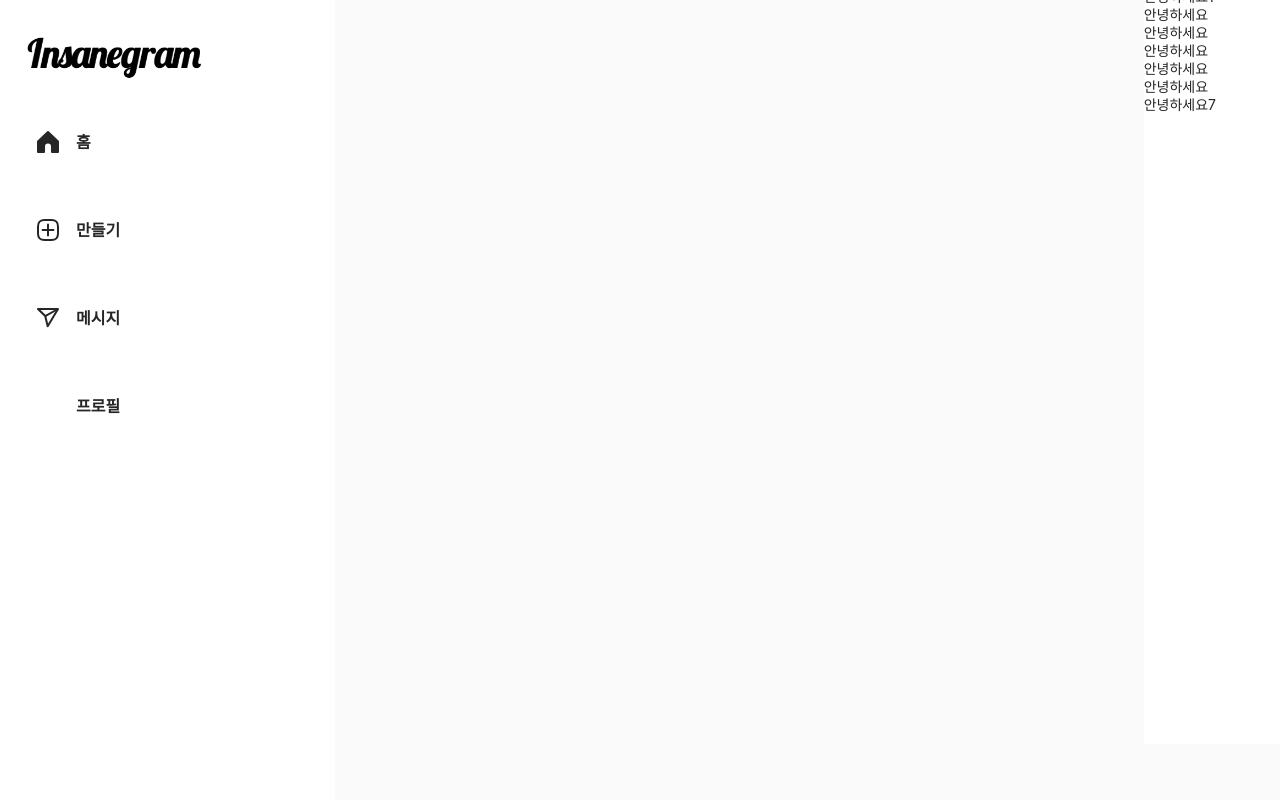
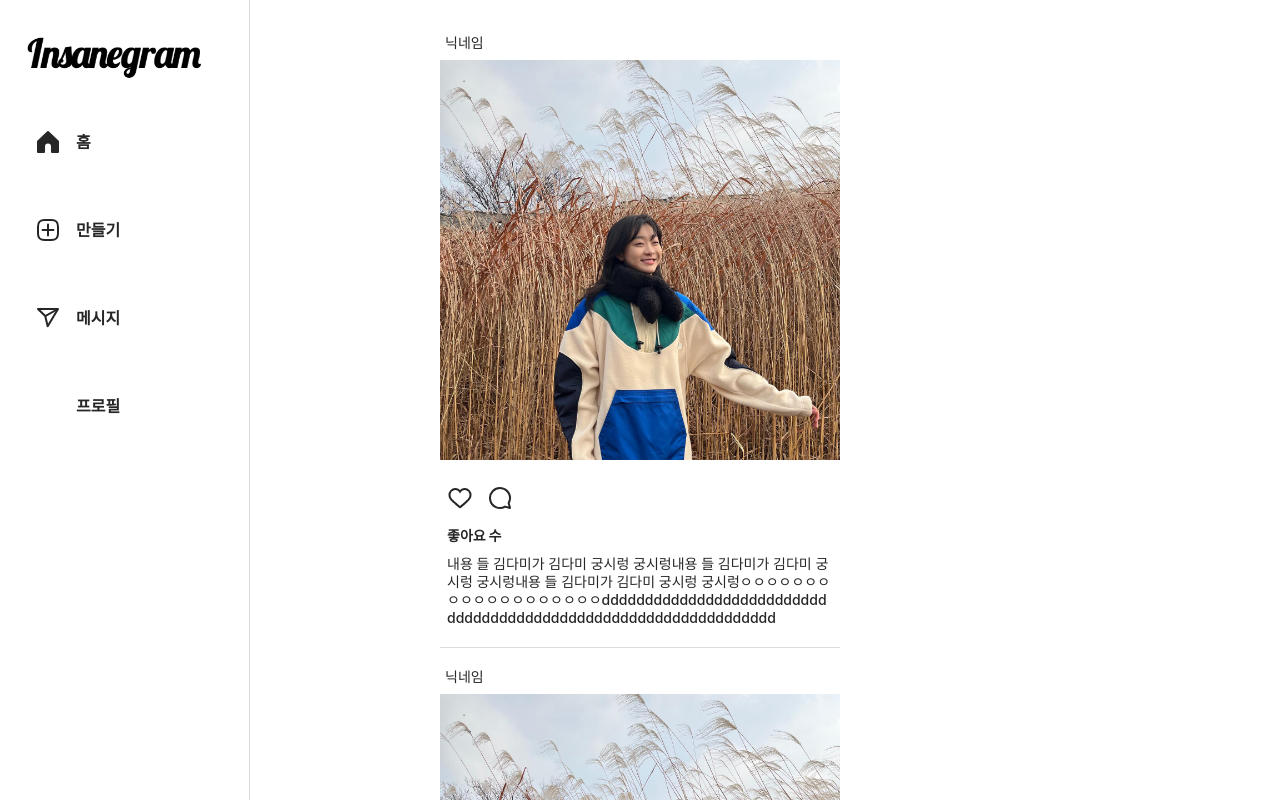
Before and after one commit to team-CSYLK/frontend, a React (Create React App) app: page /Profile in a window 1280 px wide. Both pictures are taken after a click on the picture 122 px from the left and 53 px from the top of the page. Built offline with nearby package versions, Linux system fonts and the light colour scheme.

Commit message:
[feat] 메인페이지 하드코딩

```diff
--- /dev/null
+++ b/src/components/MainCard.js
@@ -0,0 +1,207 @@
+import React from "react";
+import styled from "styled-components";
+
+const MainCard = () => {
+  return (
+    <>
+      <MainArticle>
+        {" "}
+        <MainArticleDiv>
+          <MainArticleHeader>
+            <MainArticleProfile>
+              {/* TODO: 이미지 받고 해봄 */}
+              <div />
+              <div> 닉네임</div>
+            </MainArticleProfile>
+          </MainArticleHeader>
+          <MainArticleBody>
+            <CardImg
+              alt="kimdami"
+              src="img/271606564_330827408893207_6648318583164176157_n.jpg"
+            />
+          </MainArticleBody>
+          <MainArticleFooter>
+            <CardFooterSection>
+              <span>
+                <CardFooterButton>
+                  <div>
+                    <CardFooterSvg
+                      aria-label="좋아요"
+                      height="24"
+                      role="img"
+                      viewBox="0 0 24 24"
+                      width="24"
+                    >
+                      <path d="M16.792 3.904A4.989 4.989 0 0 1 21.5 9.122c0 3.072-2.652 4.959-5.197 7.222-2.512 2.243-3.865 3.469-4.303 3.752-.477-.309-2.143-1.823-4.303-3.752C5.141 14.072 2.5 12.167 2.5 9.122a4.989 4.989 0 0 1 4.708-5.218 4.21 4.21 0 0 1 3.675 1.941c.84 1.175.98 1.763 1.12 1.763s.278-.588 1.11-1.766a4.17 4.17 0 0 1 3.679-1.938m0-2a6.04 6.04 0 0 0-4.797 2.127 6.052 6.052 0 0 0-4.787-2.127A6.985 6.985 0 0 0 .5 9.122c0 3.61 2.55 5.827 5.015 7.97.283.246.569.494.853.747l1.027.918a44.998 44.998 0 0 0 3.518 3.018 2 2 0 0 0 2.174 0 45.263 45.263 0 0 0 3.626-3.115l.922-.824c.293-.26.59-.519.885-.774 2.334-2.025 4.98-4.32 4.98-7.94a6.985 6.985 0 0 0-6.708-7.218Z"></path>
+                    </CardFooterSvg>
+                  </div>
+                </CardFooterButton>
+              </span>
+              <span>
+                <CardFooterButton>
+                  <div>
+                    <CardFooterSvg
+                      aria-label="댓글 달기"
+                      height="24"
+                      role="img"
+                      viewBox="0 0 24 24"
+                      width="24"
+                    >
+                      <path
+                        d="M20.656 17.008a9.993 9.993 0 1 0-3.59 3.615L22 22Z"
+                        fill="none"
+                        stroke="currentColor"
+                        strokeLinejoin="round"
+                        strokeWidth="2"
+                      ></path>
+                    </CardFooterSvg>
+                  </div>
+                </CardFooterButton>
+              </span>
+            </CardFooterSection>
+            <CardFooterLikeCount>좋아요 수</CardFooterLikeCount>
+            <CardFooterContent>
+              내용 들 김다미가 김다미 궁시렁 궁시렁내용 들 김다미가 김다미
+              궁시렁 궁시렁내용 들 김다미가 김다미 궁시렁
+              궁시렁ㅇㅇㅇㅇㅇㅇㅇㅇㅇㅇㅇㅇㅇㅇㅇㅇㅇㅇㅇdddddddddddddddddddddddddddddddddddddddddddddddddddddddddddddddd
+            </CardFooterContent>
+          </MainArticleFooter>
+        </MainArticleDiv>
+      </MainArticle>
+    </>
+  );
+};
+
+export default MainCard;
+
+const MainArticle = styled.article`
+  z-index: 1;
+  margin-bottom: 12px;
+  padding-bottom: 20px !important;
+  border-radius: 0;
+  border-top: none;
+  border-left: none;
+  border-right: none;
+  /* border-bottom: 1px solid rgb(var(--ig-separator)); */
+  border-bottom: 1px solid rgb(219, 219, 219);
+  max-height: inherit;
+  max-width: inherit;
+  margin-left: 350px;
+  margin-right: 350px;
+  @media screen and (max-width: 900px) {
+    margin-left: 100px;
+    margin-right: 100px;
+  }
+  /* background-color: red; */
+  /* position: relative; */
+`;
+
+const MainArticleDiv = styled.div`
+  display: flex;
+  justify-content: center;
+  flex-direction: column;
+  align-items: stretch;
+  box-sizing: border-box;
+  position: relative;
+  /* max-width: 600px; */
+`;
+
+const MainArticleHeader = styled.div`
+  background-color: rgb(255, 255, 255);
+  border-bottom: none;
+  border-radius: 8px;
+  display: flex;
+  justify-content: space-between;
+  flex-direction: row;
+  align-items: center;
+  box-sizing: border-box;
+  position: relative;
+`;
+
+const MainArticleProfile = styled.div`
+  align-items: center;
+  box-sizing: border-box;
+  display: flex;
+  flex-direction: row;
+  flex-grow: 1;
+  flex-shrink: 1;
+  max-width: calc(100% - 48px);
+  position: relative;
+  padding: unset;
+  margin: 8px 4px 8px 5px;
+`;
+
+const MainArticleBody = styled.div`
+  /* background-color: rgb(255, 255, 255); */
+`;
+
+const MainArticleFooter = styled.div`
+  display: flex;
+  flex-direction: column;
+  pointer-events: auto;
+  position: relative;
+  border-radius: 8px;
+
+  /* background-color: rgb(255, 255, 255); */
+  /* width: 100%; */
+`;
+
+const CardImg = styled.img.attrs((props) => ({
+  src: `${props.src}`,
+  alt: `${props.alt}`,
+}))`
+  object-fit: contain;
+  max-width: 800px;
+  min-width: 400px;
+  width: 100%;
+
+  /* width: 500px;
+  height: 300px; */
+  /* border-radius: 20px; */
+  margin-bottom: 10px;
+`;
+
+const CardFooterSection = styled.section`
+  display: flex;
+  flex-direction: row;
+  margin-top: 4px;
+  padding-bottom: 6px;
+`;
+const CardFooterButton = styled.button`
+  align-items: center;
+  background: transparent;
+  border: none;
+  cursor: pointer;
+  display: flex;
+  justify-content: center;
+  padding: 8px;
+`;
+const CardFooterSvg = styled.svg`
+  color: rgb(38, 38, 38);
+  fill: rgb(38, 38, 38);
+  &:hover {
+    color: rgb(142, 142, 142);
+    fill: rgb(142, 142, 142);
+  }
+`;
+
+const CardFooterLikeCount = styled.div`
+  font-weight: 900;
+  font-size: 14px;
+  line-height: 18px;
+  padding-left: 7px;
+  font-family: -apple-system, BlinkMacSystemFont, "Segoe UI", Roboto, Helvetica,
+    Arial, sans-serif; ;
+`;
+
+const CardFooterContent = styled.div`
+  margin-top: 10px;
+  font-weight: 500;
+  font-size: 14px;
+  line-height: 18px;
+  padding-left: 7px;
+  padding-right: 5px;
+  font-family: -apple-system, BlinkMacSystemFont, "Segoe UI", Roboto, Helvetica,
+    Arial, sans-serif;
+  word-break: break-all; // 줄 바꿈 시키는 css
+`;
--- a/src/pages/Main.js
+++ b/src/pages/Main.js
@@ -1,24 +1,31 @@
 import React from "react";
 import styled from "styled-components";
+import MainCard from "../components/MainCard";
 
 const Main = () => {
   return (
     <>
       <MainLayoutWrapper>
+        {" "}
         <MainLayoutContainer>
+          {" "}
           <MainLayoutSection>
+            {" "}
             <MainDetailWrapper>
+              {" "}
               <MainDetailContainer>
-                안녕하세요
-                <div>안녕하세요1</div>
-                <div>안녕하세요</div>
-                <div>안녕하세요</div>
-                <div>안녕하세요</div>
-                <div>안녕하세요</div>
-                <div>안녕하세요</div>
-                <div>안녕하세요7</div>
-              </MainDetailContainer>
-            </MainDetailWrapper>
+                {/* TODO: 여기다 맵 돌릴 것 */}
+                <MainCard />
+                <MainCard />
+                <MainCard />
+                <MainCard />
+                <MainCard />
+                <MainCard />
+                <MainCard /> <MainCard />
+                <MainCard />
+                <MainCard />
+              </MainDetailContainer>{" "}
+            </MainDetailWrapper>{" "}
           </MainLayoutSection>
         </MainLayoutContainer>
       </MainLayoutWrapper>
@@ -29,13 +36,17 @@ const Main = () => {
 export default Main;
 
 const MainLayoutWrapper = styled.div`
-  margin-left: auto;
-  display: block;
-  width: calc(100% -0px);
+  /* z-index: 1; // 먼저 보이게 하는거 */
+  /* height: 100vh; */
+  /* background-color: red; */
+  /* margin-left: auto; */
+  /* display: block; */
+  /* width: 100% -0px; */
 `;
 
 const MainLayoutContainer = styled.div`
   min-height: 100vh;
+  min-width: 80vw;
   flex-direction: column;
   display: flex;
   justify-content: flex-start;
@@ -43,11 +54,10 @@ const MainLayoutContainer = styled.div`
   flex-grow: 1;
 `;
 
-const MainLayoutSection = styled.section`
+const MainLayoutSection = styled.div`
   padding-top: 0;
   display: flex;
-  flex-flow: row nowrap;
-  max-width: calc(470px+ 64px + 319px);
+  flex-flow: row nowrap; //row 와 nowrp을 합침
   align-items: stretch;
   border: 0;
   box-sizing: border-box;
@@ -59,25 +69,34 @@ const MainLayoutSection = styled.section`
   position: relative;
   vertical-align: baseline;
   width: 100%;
+  height: 100vh;
+  background: rgb(255, 255, 255);
+  flex-flow: row nowrap;
+  /* flex-shrink: 1; */
 `;
 
 const MainDetailWrapper = styled.div`
   background: rgb(255, 255, 255);
   margin-top: 10px;
-  transform: translateY(-56px);
-  flex-shrink: 0;
+  transform: translateY(0px);
+  flex-shrink: 1;
   transition: transform 0.3s ease-out 0.2s;
   float: left;
   margin-right: 64px;
   max-width: 470px;
   width: 100%;
-  display: block;
+  display: flex;
   font: inherit;
   font-size: 100%;
+  height: 100vh;
+  margin-left: auto;
+  margin-right: auto;
+  justify-content: center;
+  /* overflow-x: none; */
 `;
 
 const MainDetailContainer = styled.div`
-  margin-top: calc(4px * 4);
+  margin-top: 16px;
   justify-content: flex-start;
   flex-direction: column;
   align-items: stretch;
--- a/src/shared/Category.js
+++ b/src/shared/Category.js
@@ -208,8 +208,16 @@ export default Category;
 
 const CategoryWrapper = styled.div`
   transform: translateX(0px);
-  z-index: 1;
-  width: 335px;
+  z-index: 1; // 먼저 보이게 하는거
+  max-width: 320px;
+  position: fixed;
+  top: 0px;
+  @media screen and (max-width: 1300px) {
+    width: 250px;
+  }
+  @media screen and (max-width: 900px) {
+    width: 100px;
+  }
   padding-bottom: 20px;
   background-color: rgb(255, 255, 255);
   padding-right: 12px;
@@ -217,9 +225,10 @@ const CategoryWrapper = styled.div`
   padding-top: 8px;
   flex-direction: column;
   align-items: flex-start;
-  box-sizing: border-box;
+  box-sizing: border-box; //안에 넣기
   display: flex;
-  height: 100dvh;
+  height: 100vh;
+  border-right: 1px solid rgb(219, 219, 219);
 `;
 const CategoryOutBox = styled.div`
   width: 100%;
@@ -250,24 +259,24 @@ const CategoryEachBox = styled.div`
 const CategoryEachLink = styled.a`
   text-decoration: none;
   color: rgb(0, 55, 107);
-  display: inline;
-  padding-left: 0;
+  display: inline; //같은 줄 차지가능
+  /* padding-left: 0; */
   background-color: transparent;
   touch-action: manipulation;
-  padding-top: 0;
+  /* padding-top: 0; */
   list-style: none;
-  margin-top: 0;
-  border-left: 0;
-  margin-bottom: 0;
-  border-bottom: 0;
-  box-sizing: border-box;
-  border-top: 0;
-  padding-right: 0;
+  /* margin-top: 0; */
+  /* border-left: 0; */
+  /* margin-bottom: 0; */
+  /* border-bottom: 0; */
+  box-sizing: border-box; //경계선 안쪽
+  /* border-top: 0; */
+  /* padding-right: 0; */
   cursor: pointer;
-  margin-left: 0;
-  margin-right: 0;
+  /* margin-left: 0; */
+  /* margin-right: 0; */
 
-  -webkit-tap-highlight-color: transparent;
+  /* -webkit-tap-highlight-color: transparent; */
   border-right: 0;
   outline: none;
   padding-bottom: 0;
@@ -331,7 +340,10 @@ const CategoryEachWord = styled.div`
   line-height: 24px;
   margin: -6px 0 -6px;
   font-family: -apple-system, BlinkMacSystemFont, "Segoe UI", Roboto, Helvetica,
-    Arial, sans-serif; ;
+    Arial, sans-serif;
+  @media screen and (max-width: 900px) {
+    display: none;
+  }
 `;
 
 const CategorySvg = styled.svg`
--- a/src/shared/Layout.js
+++ b/src/shared/Layout.js
@@ -6,9 +6,7 @@ function Layout({ children }) {
   if (locationNow.pathname === "/") return <div>{children}</div>;
   return (
     <div>
-      <LayoutStyles>
-        <LayoutStyleInside> {children}</LayoutStyleInside>
-      </LayoutStyles>
+      <LayoutStyles>{children} </LayoutStyles>
     </div>
   );
 }
@@ -23,20 +21,23 @@ const LayoutStyles = styled.div`
   font-size: 14px;
   line-height: 18px;
   margin: 0;
-  overflow-y: visible;
+  overflow-y: none;
   display: flex;
   position: relative;
-  outline: 1px solid #036cdb !important;
+  outline: 1px solid 036cdb !important;
   min-height: 100vh;
   flex-direction: column;
   min-width: 100vw;
-  overflow-y: scroll !important;
+  /* margin-right: 2000000px; */
+  /* overflow-y: scroll !important; */
 `;
 const LayoutStyleInside = styled.div`
   height: 100%;
-  overflow-y: visible;
+  /* overflow-y: scroll; */
   border-bottom-left-radius: 0;
-  background-color: rgb(250, 250, 250);
+  /* background-color: rgb(250, 250, 250); */
+  background: rgb(255, 255, 255);
+  /* border: 1px solid red; */
   box-sizing: border-box;
   display: flex;
   border-bottom-right-radius: 0;
@@ -45,9 +46,10 @@ const LayoutStyleInside = styled.div`
   justify-content: flex-start;
   align-items: stretch;
   flex-direction: row;
-  overflow-x: visible;
+  overflow-x: none; // 넘치는 거 그냥 보이기
   align-self: auto;
   flex-grow: 0;
   border-top-left-radius: 0;
   border-top-right-radius: 0;
+  /* position: fixed; */
 `;
--- a/src/shared/Router.jsx
+++ b/src/shared/Router.jsx
@@ -11,8 +11,8 @@ const Router = () => {
 
   return (
     <BrowserRouter>
+      <Category />
       <Layout>
-        <Category />
         <Routes>
           <Route path="/" element={<Login />} />
 
```
Also changed, not shown: src/components/Logo.js (+66 -5 lines), public/img/271606564_330827408893207_6648318583164176157_n.jpg (added).
